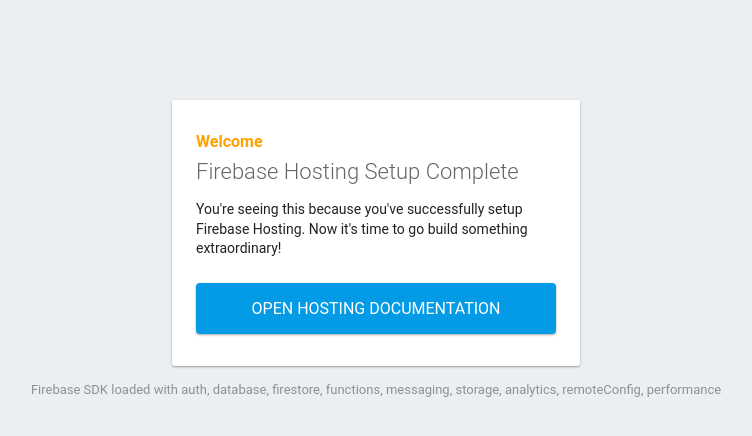
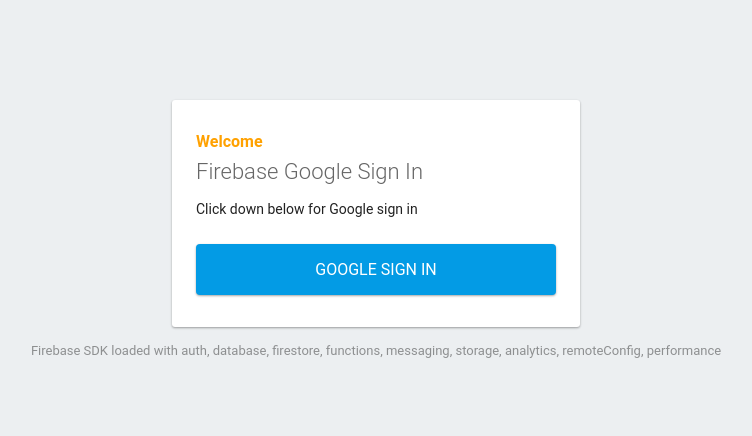
Before and after one commit to akaakoz/firebase-emulators-example, a plain HTML site: page public/index.html in a window 1280 px wide. Shown: the whole page, without its empty margins (264-1016 px from the left). Drawn offline with Linux system fonts and the light colour scheme; some packages are replaced by stand-ins of ours.

Commit message:
Changed the text to Google

```diff
--- a/public/index.html
+++ b/public/index.html
@@ -41,9 +41,9 @@
   <body>
     <div id="message">
       <h2>Welcome</h2>
-      <h1>Firebase Hosting Setup Complete</h1>
-      <p>You're seeing this because you've successfully setup Firebase Hosting. Now it's time to go build something extraordinary!</p>
-      <a target="_blank" href="https://firebase.google.com/docs/hosting/">Open Hosting Documentation</a>
+      <h1>Firebase Google Sign In</h1>
+      <p>Click down below for Google sign in</p>
+      <a target="_blank" href="https://firebase.google.com/docs/hosting/">Google Sign in</a>
     </div>
     <p id="load">Firebase SDK Loading&hellip;</p>
 
```
